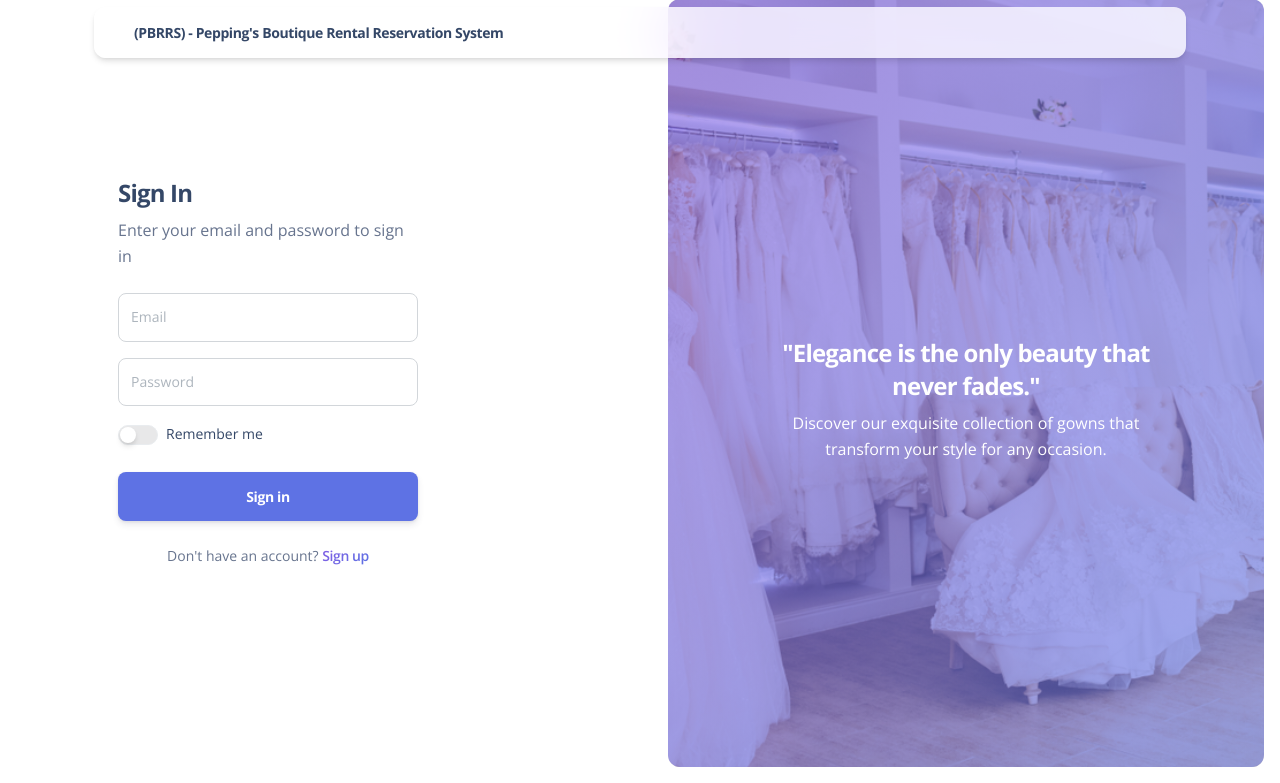
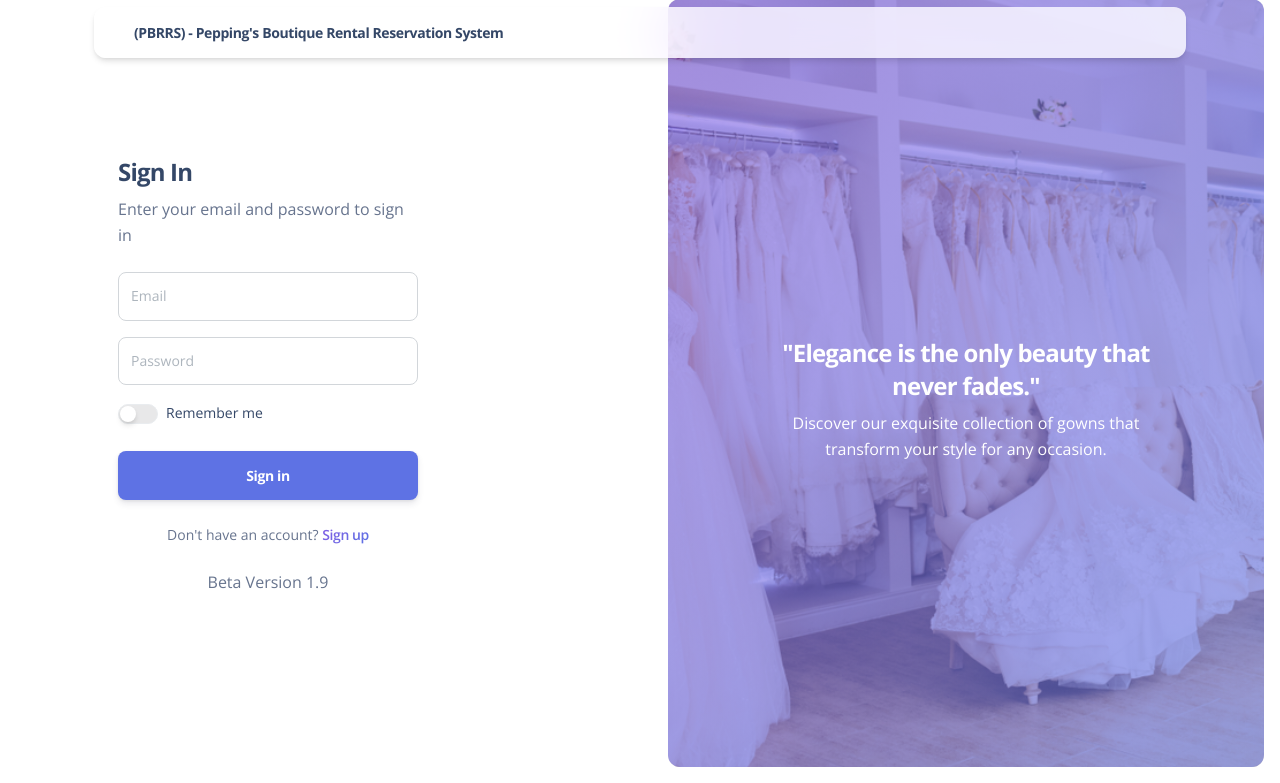
Before and after one commit to jirmskie9/gown_rental, a PHP site: page / in a window 1280 px wide. Shown: the part 17-800 px from the top of the page. Run offline with PHP 8.4, Linux system fonts and the light colour scheme; some libraries are stand-ins or nearby versions.

Commit message:
Added Version

```diff
--- a/index.php
+++ b/index.php
@@ -76,6 +76,8 @@ include('pages/process/config.php');
                   <p class="mb-4 text-sm mx-auto">
                     Don't have an account?
                     <a href="signup.php" class="text-primary text-gradient font-weight-bold">Sign up</a>
+                    <br>
+                    <p>Beta Version 1.9</p>
                   </p>
                 </div>
               </div>
```
